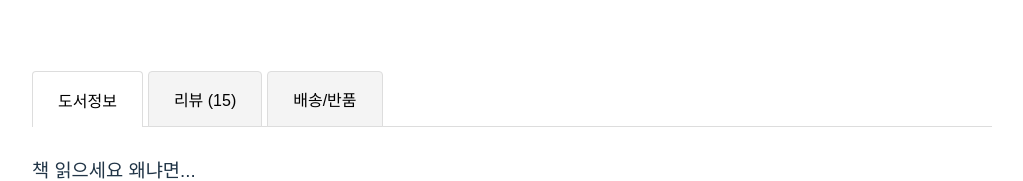
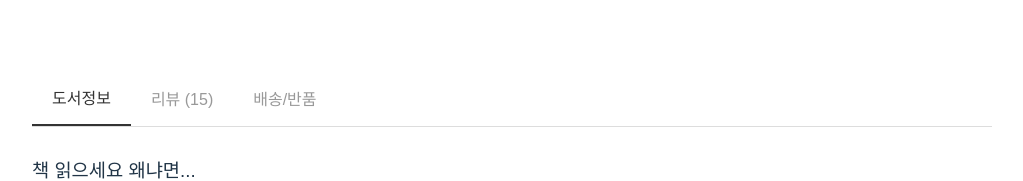
Before and after one commit to ahyeon1117/goormthon_team, a React (Vite) app in the folder commerce/frontend/: page /detail/1 in a window 1280 px wide. Shown: the part 918-1099 px from the top of the page, without its empty margins (244-1267 px from the left). Built offline with nearby package versions, Linux system fonts and the light colour scheme; no server answers; a web font is replaced by a local one.

Commit message:
[style] TabButton 스타일 수정
- TabButton의 패딩, 배경색, 텍스트 색상 및 테두리 스타일을 샘플에 맞게 변경

```diff
--- a/commerce/frontend/src/pages/DetailPage/DetailPage.styled.ts
+++ b/commerce/frontend/src/pages/DetailPage/DetailPage.styled.ts
@@ -293,19 +293,67 @@ export const TabsSection = styled.div`
   margin-bottom: 30px;
 `;
 
-export const TabButton = styled.button<{ $active?: boolean }>`
-  padding: 15px 25px;
-  background: ${props => props.$active ? '#fff' : '#f4f4f4'};
-  border: 1px solid #ddd;
-  border-bottom: ${props => props.$active ? 'none' : '1px solid #ddd'};
-  border-radius: 4px 4px 0 0;
-  margin-right: 5px;
+export const TabButton = styled.button<{ $active: boolean }>`
+  padding: 15px 20px;
+  background: transparent;
+  color: ${({ $active }) => ($active ? "#333" : "#999")};
+  border: none;
+  border-bottom: ${({ $active }) => ($active ? "2px solid #333" : "none")};
   cursor: pointer;
-  font-weight: ${props => props.$active ? 'bold' : 'normal'};
-  position: relative;
-  bottom: -1px;
+  font-size: 16px;
+  font-weight: ${({ $active }) => ($active ? "bold" : "normal")};
+  border-radius: 0;
+  outline: none;
 
   &:hover {
-    background: #fff;
+    background: transparent;
+    color: #333;
+  }
+
+  &:focus {
+    outline: none;
   }
 `;
+
+export const TabContent = styled.div`
+  padding: 20px 0;
+`;
+
+export const BookDescriptionSection = styled.div`
+  margin-bottom: 30px;
+`;
+
+export const BookDescriptionTitle = styled.h3`
+  font-size: 18px;
+  font-weight: bold;
+  margin-bottom: 15px;
+  color: #333;
+`;
+
+export const BookDescriptionText = styled.p`
+  font-size: 16px;
+  line-height: 1.6;
+  color: #333;
+  white-space: pre-line;
+  margin-bottom: 20px;
+`;
+
+export const BookInfoTable = styled.table`
+  width: 100%;
+  border-collapse: collapse;
+`;
+
+export const BookInfoRow = styled.tr`
+  border-bottom: none;
+  padding: 5px 0;
+`;
+
+export const BookInfoLabel = styled.td`
+  padding: 10px 0;
+  width: 120px;
+  color: #666;
+`;
+
+export const BookInfoValue = styled.td`
+  padding: 10px 0;
+`;
```
